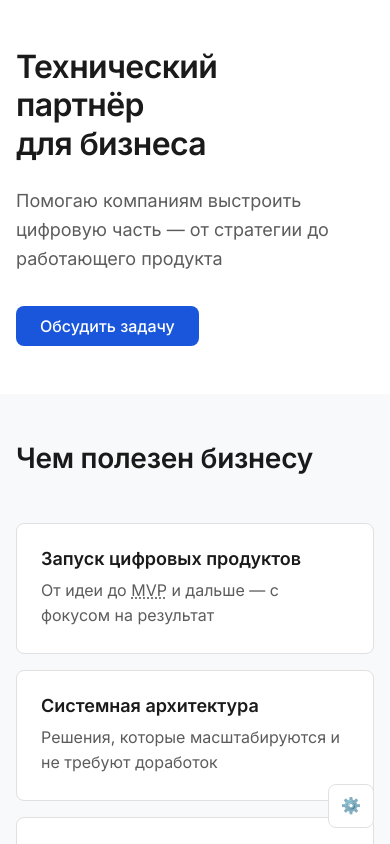
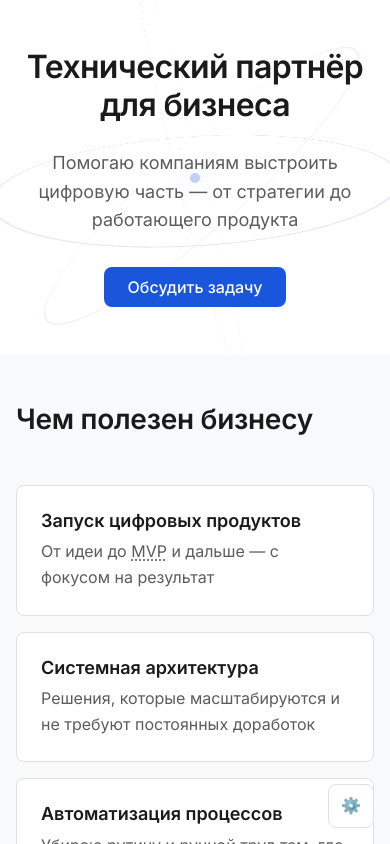
Before and after one commit to aderevyankin/aderevyankin-ru, a Next.js app: page / in a window 390 px wide. Shown: the top 844 px of the page. Built offline with nearby package versions, Linux system fonts and the light colour scheme.

Commit message:
feat фаза 2 с графикой

```diff
--- a/src/components/Benefits/Benefits.tsx
+++ b/src/components/Benefits/Benefits.tsx
@@ -14,7 +14,7 @@ const benefits: Array<{ title: ReactNode; description: ReactNode }> = [
   },
   {
     title: 'Системная архитектура',
-    description: 'Решения, которые масштабируются и не требуют доработок',
+    description: 'Решения, которые масштабируются и не требуют постоянных доработок',
   },
   {
     title: 'Автоматизация процессов',
--- a/src/components/Contact/Contact.module.css
+++ b/src/components/Contact/Contact.module.css
@@ -1,3 +1,23 @@
+.contact {
+  position: relative;
+  overflow: hidden;
+}
+
+.contact::after {
+  content: '';
+  position: absolute;
+  right: -10%;
+  top: 0;
+  bottom: 0;
+  width: 70%;
+  background: radial-gradient(
+    ellipse 90% 80% at 80% 50%,
+    rgba(79, 131, 227, 0.3) 0%,
+    transparent 70%
+  );
+  pointer-events: none;
+}
+
 .title {
   margin-bottom: var(--spacing-4);
 }
--- a/src/components/Contact/Contact.tsx
+++ b/src/components/Contact/Contact.tsx
@@ -45,7 +45,7 @@ export function Contact() {
               name="message"
               className={styles.textarea}
               rows={4}
-              placeholder="Коротко опишите ситуацию и что хотите получить"
+              placeholder="Коротко опишите ситуацию и то, что хотите получить"
               required
             />
           </div>
--- a/src/components/Hero/Hero.module.css
+++ b/src/components/Hero/Hero.module.css
@@ -3,6 +3,21 @@
   min-height: 70vh;
   display: flex;
   align-items: center;
+  overflow: hidden;
+}
+
+.container {
+  display: flex;
+  align-items: center;
+  justify-content: space-between;
+  gap: var(--spacing-8);
+}
+
+.content {
+  flex: 1;
+  min-width: 0;
+  position: relative;
+  z-index: 1;
 }
 
 .title {
@@ -16,9 +31,129 @@
   margin-bottom: var(--spacing-8);
 }
 
+/* 3D Orbital rings */
+.orbits {
+  position: relative;
+  width: 320px;
+  height: 320px;
+  flex-shrink: 0;
+  perspective: 800px;
+  transform-style: preserve-3d;
+}
+
+.orbit {
+  position: absolute;
+  inset: 0;
+  border: 2px solid var(--color-accent);
+  border-radius: 50%;
+  opacity: 0.35;
+}
+
+.orbit:nth-child(1) {
+  transform: rotateX(75deg);
+  animation: float1 8s ease-in-out infinite;
+}
+
+.orbit:nth-child(2) {
+  transform: rotateX(75deg) rotateY(60deg);
+  animation: float2 10s ease-in-out infinite;
+  opacity: 0.25;
+}
+
+.orbit:nth-child(3) {
+  transform: rotateX(75deg) rotateY(-60deg);
+  animation: float3 12s ease-in-out infinite;
+  opacity: 0.2;
+}
+
+.core {
+  position: absolute;
+  top: 50%;
+  left: 50%;
+  width: 10px;
+  height: 10px;
+  background: var(--color-accent);
+  border-radius: 50%;
+  transform: translate(-50%, -50%);
+  opacity: 0.5;
+  box-shadow: 0 0 15px var(--color-accent);
+  animation: pulse 4s ease-in-out infinite;
+}
+
+@keyframes float1 {
+  0%, 100% {
+    transform: rotateX(75deg) rotateY(-20deg) rotateZ(0deg);
+  }
+  50% {
+    transform: rotateX(75deg) rotateY(20deg) rotateZ(10deg);
+  }
+}
+
+@keyframes float2 {
+  0%, 100% {
+    transform: rotateX(75deg) rotateY(40deg) rotateZ(5deg);
+  }
+  50% {
+    transform: rotateX(75deg) rotateY(80deg) rotateZ(-5deg);
+  }
+}
+
+@keyframes float3 {
+  0%, 100% {
+    transform: rotateX(75deg) rotateY(-80deg) rotateZ(-5deg);
+  }
+  50% {
+    transform: rotateX(75deg) rotateY(-40deg) rotateZ(5deg);
+  }
+}
+
+@keyframes pulse {
+  0%, 100% {
+    opacity: 0.5;
+    box-shadow: 0 0 15px var(--color-accent);
+  }
+  50% {
+    opacity: 0.7;
+    box-shadow: 0 0 25px var(--color-accent);
+  }
+}
+
+@media (max-width: 1024px) {
+  .orbits {
+    width: 260px;
+    height: 260px;
+  }
+}
+
 @media (max-width: 768px) {
   .hero {
     min-height: auto;
     padding-block: var(--spacing-12);
   }
+
+  .container {
+    flex-direction: column;
+    text-align: center;
+    position: relative;
+  }
+
+  .title {
+    max-width: none;
+  }
+
+  .subtitle {
+    max-width: none;
+  }
+
+  /* На мобильном — фоновый режим */
+  .orbits {
+    position: absolute;
+    width: 400px;
+    height: 400px;
+    top: 50%;
+    left: 50%;
+    transform: translate(-50%, -50%);
+    opacity: 0.4;
+    z-index: 0;
+  }
 }
--- a/src/components/Hero/Hero.tsx
+++ b/src/components/Hero/Hero.tsx
@@ -3,7 +3,8 @@ import styles from './Hero.module.css';
 export function Hero() {
   return (
     <section className={styles.hero}>
-      <div className="container">
+      <div className={`container ${styles.container}`}>
+        <div className={styles.content}>
           <h1 className={styles.title}>
             Технический партнёр
             <br />
@@ -17,6 +18,13 @@ export function Hero() {
             Обсудить задачу
           </a>
         </div>
+        <div className={styles.orbits} aria-hidden="true">
+          <div className={styles.orbit} />
+          <div className={styles.orbit} />
+          <div className={styles.orbit} />
+          <div className={styles.core} />
+        </div>
+      </div>
     </section>
   );
 }
```
Also changed, not shown: src/components/Experience/Experience.module.css (+18 -1 lines), src/components/Experience/Experience.tsx (+8 -4 lines), 2 other files (tests, documents, lock files or other folders). Lines whose indentation alone changed are shown as unchanged.
